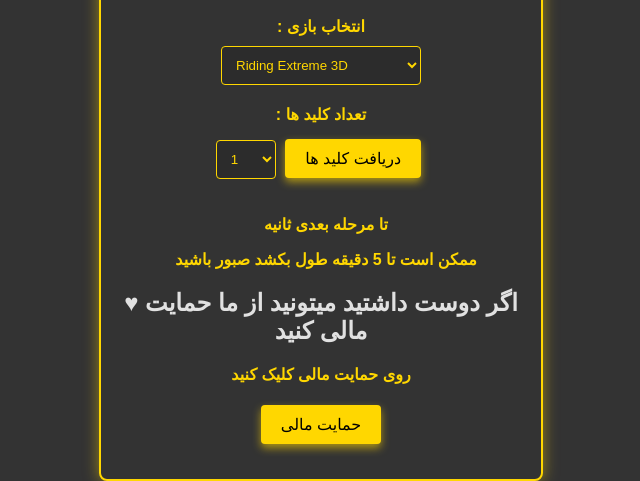
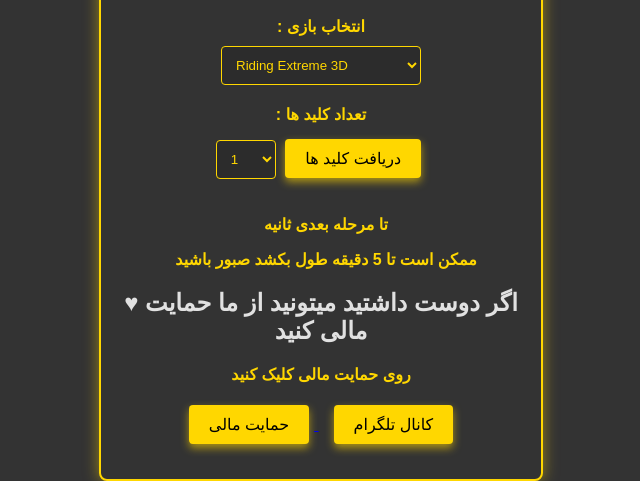
Before and after one commit to Haj-Hadi/Driopland_1_key_generator, a plain HTML site: page index.html in a window 1280 px wide. Shown: the part 449-930 px from the top of the page, without its empty margins (319-959 px from the left). Drawn offline with Linux system fonts and the light colour scheme.

Commit message:
Update index.html

```diff
--- a/index.html
+++ b/index.html
@@ -59,6 +59,9 @@
             <a href="https://www.coffeebede.com/dropland_1">
                 <button class="button">حمایت مالی</button>
             </a>
+            <a href="https://t.me/dropland_1" style="margin-left: 10px;">
+                <button class="button">کانال تلگرام</button>
+            </a>
         </div>
     </div>
     <script src="script.js"></script>
```
